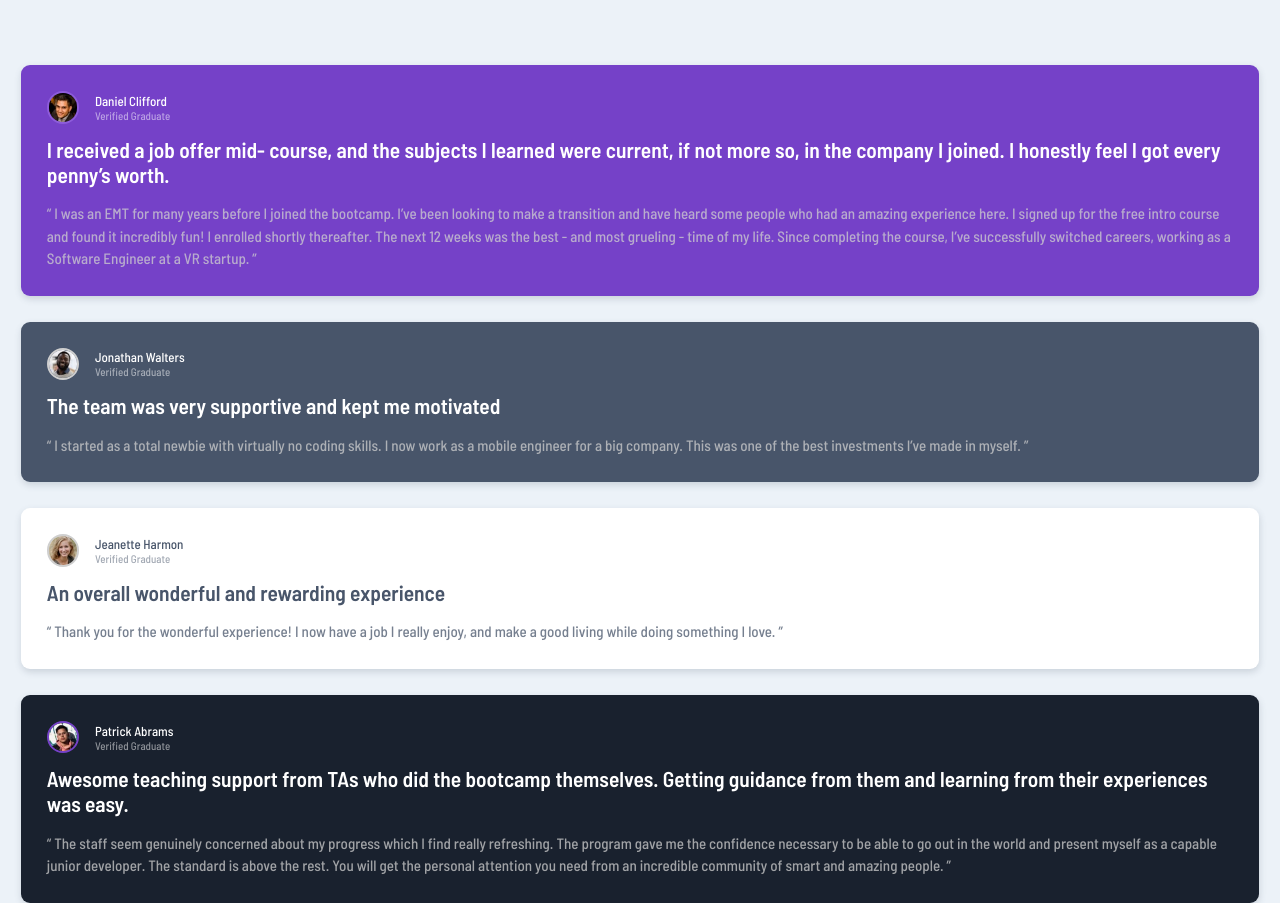
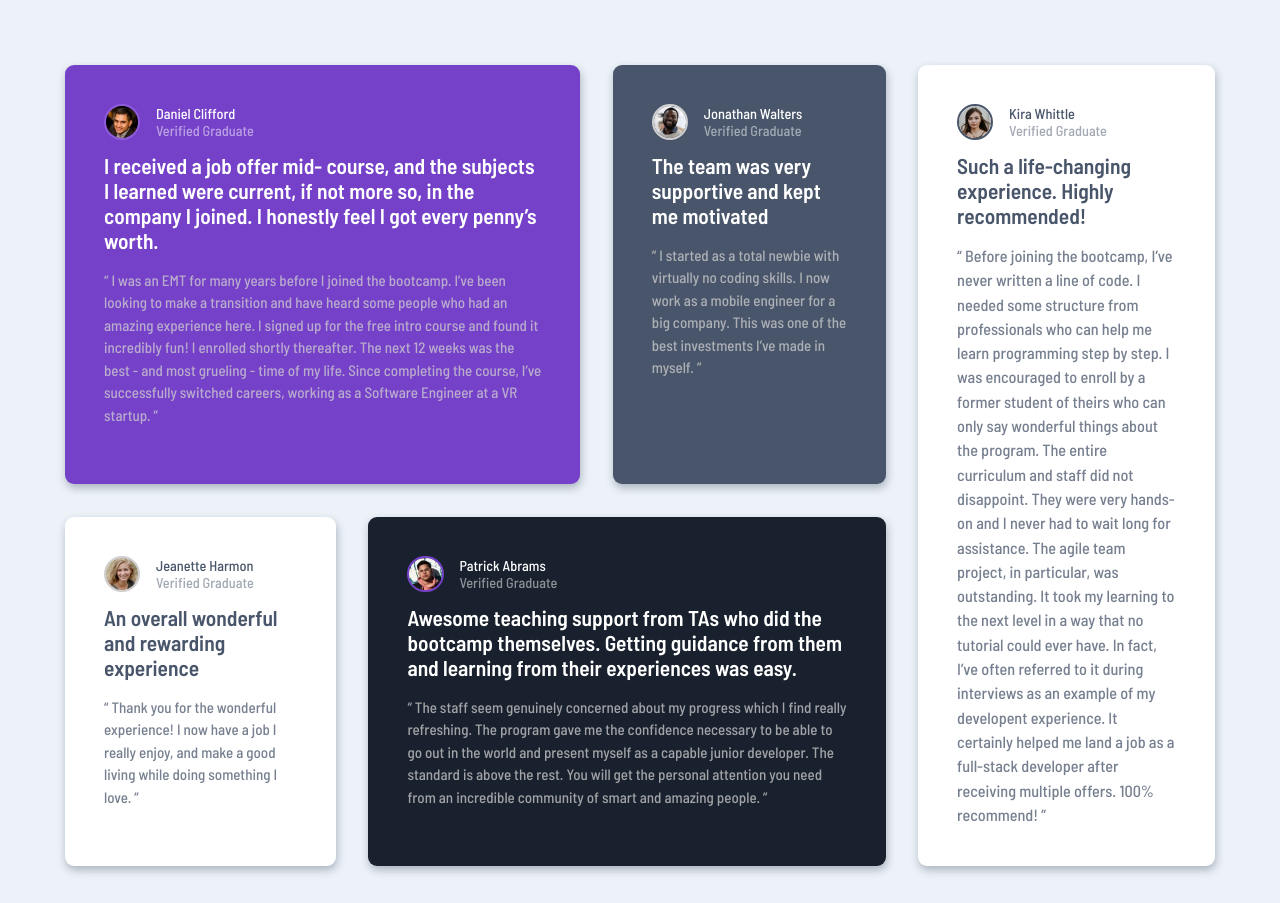
Before and after one commit to mrLuisFer/testimonials-section, a plain HTML site: page index.html in a window 1280 px wide. Shown: the top 903 px of the page. Drawn offline with Linux system fonts and the light colour scheme.

Commit message:
Desktop screen was do it

```diff
--- a/index.html
+++ b/index.html
@@ -20,10 +20,10 @@
 		/>
 
 		<!-- CSS File -->
-		<link rel="stylesheet" href="./src/css/main.css" />
+		<link rel="stylesheet" href="./src/css/index.css" />
 	</head>
 	<body>
-		<main class="main-wrapper">
+		<main class="main">
 			<!-- First Card -->
 			<section class="first-card">
 				<div class="first-card-user-container">
--- a/src/sass/_app.scss
+++ b/src/sass/_app.scss
@@ -32,10 +32,4 @@ html {
 
 body {
 	background: var(--light-blue);
-	width: 100vw;
 }
-
-.main-wrapper {
-	padding: 5rem 1.6rem;
-	padding-top: 3rem;
-}
--- a/src/sass/_fifth-card.scss
+++ b/src/sass/_fifth-card.scss
@@ -4,6 +4,22 @@
 		var(--grayish-blue),
 		var(--grayish-blue),
 		var(--grayish-blue),
-		14px
+		14px,
+		card5,
+		255,
+		571
 	);
+
+	@media screen and (min-width: 1200px) {
+		@include card(
+			var(--white),
+			var(--grayish-blue),
+			var(--grayish-blue),
+			var(--grayish-blue),
+			16.2px,
+			card5,
+			255,
+			571
+		);
+	}
 }
--- a/src/sass/_first-card.scss
+++ b/src/sass/_first-card.scss
@@ -53,6 +53,9 @@
 		var(--white),
 		var(--light-violet),
 		var(--light-gray),
-		15px
+		15px,
+		card1,
+		540,
+		282
 	);
 }
--- a/src/sass/_fourth-card.scss
+++ b/src/sass/_fourth-card.scss
@@ -4,6 +4,9 @@
 		var(--white),
 		var(--violet),
 		var(--light-gray),
-		15px
+		15px,
+		card4,
+		540,
+		265
 	);
 }
--- /dev/null
+++ b/src/sass/_main.scss
@@ -0,0 +1,13 @@
+.main {
+	padding: 5rem 1.6rem;
+	padding-top: 3rem;
+
+	@media screen and (min-width: 1200px) {
+		padding: 5rem;
+		display: grid;
+		gap: 2.5rem;
+		grid-template-areas:
+			'card1 card1 card1 card2 card5'
+			'card3 card4 card4 card4 card5';
+	}
+}
--- a/src/sass/_second_card.scss
+++ b/src/sass/_second-card.scss
@@ -4,6 +4,9 @@
 		var(--white),
 		var(--light-gray),
 		var(--light-gray),
-		15px
+		15px,
+		card2,
+		255,
+		282
 	);
 }
--- a/src/sass/_third-card.scss
+++ b/src/sass/_third-card.scss
@@ -4,6 +4,9 @@
 		var(--grayish-blue),
 		var(--light-gray),
 		var(--grayish-blue),
-		15px
+		15px,
+		card3,
+		257,
+		267
 	);
 }
--- a/src/sass/main.scss
+++ b/src/sass/index.scss
@@ -1,14 +1,17 @@
 // App
 @import './app';
+
+// Main (This is the grid)
+@import './main';
 
 // Mixins
 @import './mixins/card';
 
 // First Card
-@import './_first-card.scss';
+@import './first-card';
 
 // Second Card
-@import './_second_card';
+@import './second-card';
 
 // Third Card
 @import './third-card';
--- a/src/sass/mixins/_card.scss
+++ b/src/sass/mixins/_card.scss
@@ -3,14 +3,25 @@
 	$textColor,
 	$borderImgColor,
 	$secondTextColor,
-	$fontSize
+	$fontSize,
+	$gridArea,
+	$cardWidth,
+	$cardHeight
 ) {
 	background: $bgColor;
 	margin: 2rem 0;
 	padding: 2rem;
 	color: $textColor;
 	border-radius: 9px;
-	box-shadow: 0.4px 3px 7px rgba($grayish-blue, 0.2);
+	box-shadow: 1px 4px 9px rgba($grayish-blue, 0.4);
+
+	@media screen and (min-width: 1200px) {
+		grid-area: $gridArea;
+		margin: 0;
+		padding: 3rem;
+		height: $cardHeight;
+		width: $cardWidth;
+	}
 
 	&-user {
 		&-container {
@@ -25,11 +36,26 @@
 			border-radius: 50%;
 			margin-right: 1.2rem;
 			border: 2px solid $borderImgColor;
+
+			@media screen and (min-width: 1200px) {
+				height: 2.8rem;
+				width: 2.8rem;
+			}
+		}
+
+		&-name {
+			@media screen and (min-width: 1200px) {
+				font-size: 1.1rem;
+			}
 		}
 
 		&-verified {
 			opacity: 50%;
 			font-size: 11px;
+
+			@media screen and (min-width: 1200px) {
+				font-size: 1.1rem;
+			}
 		}
 	}
 
```
Also changed, not shown: src/css/index.css (added), src/css/main.css (deleted), 1 other file.
